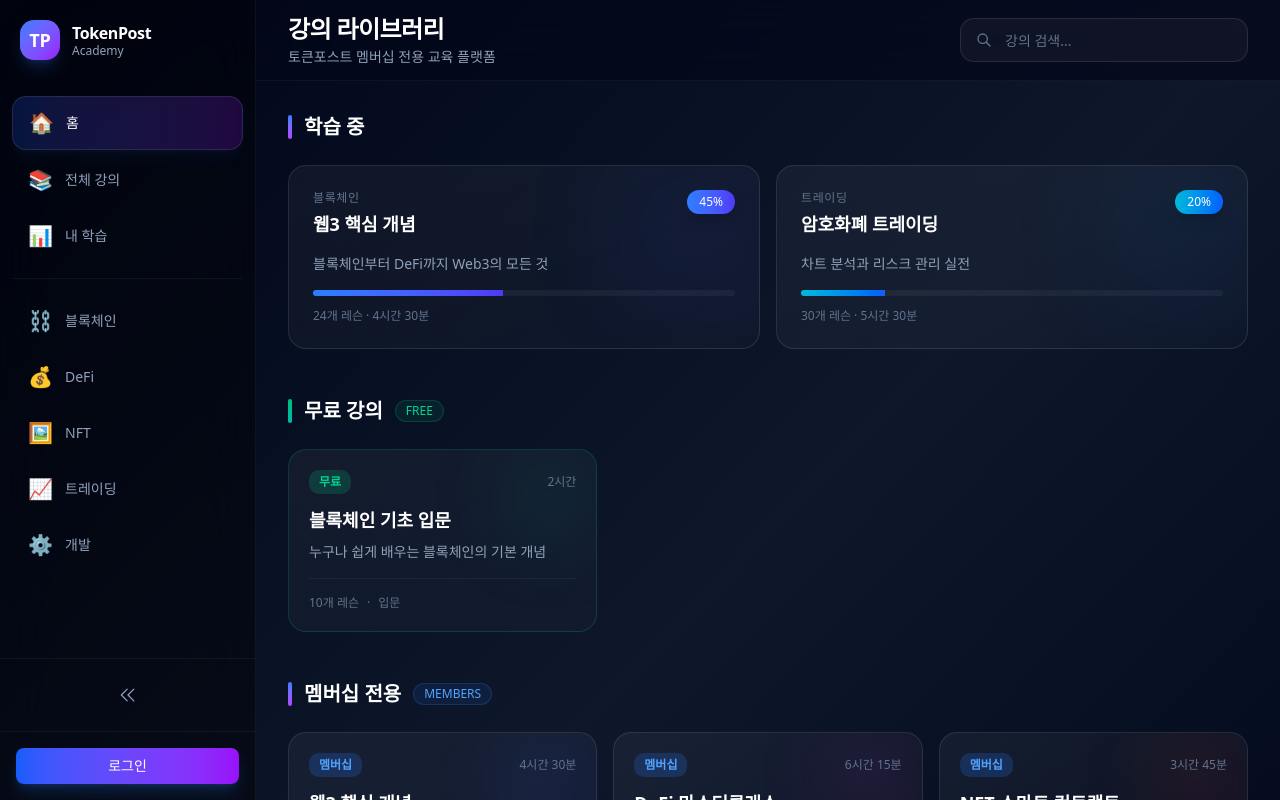
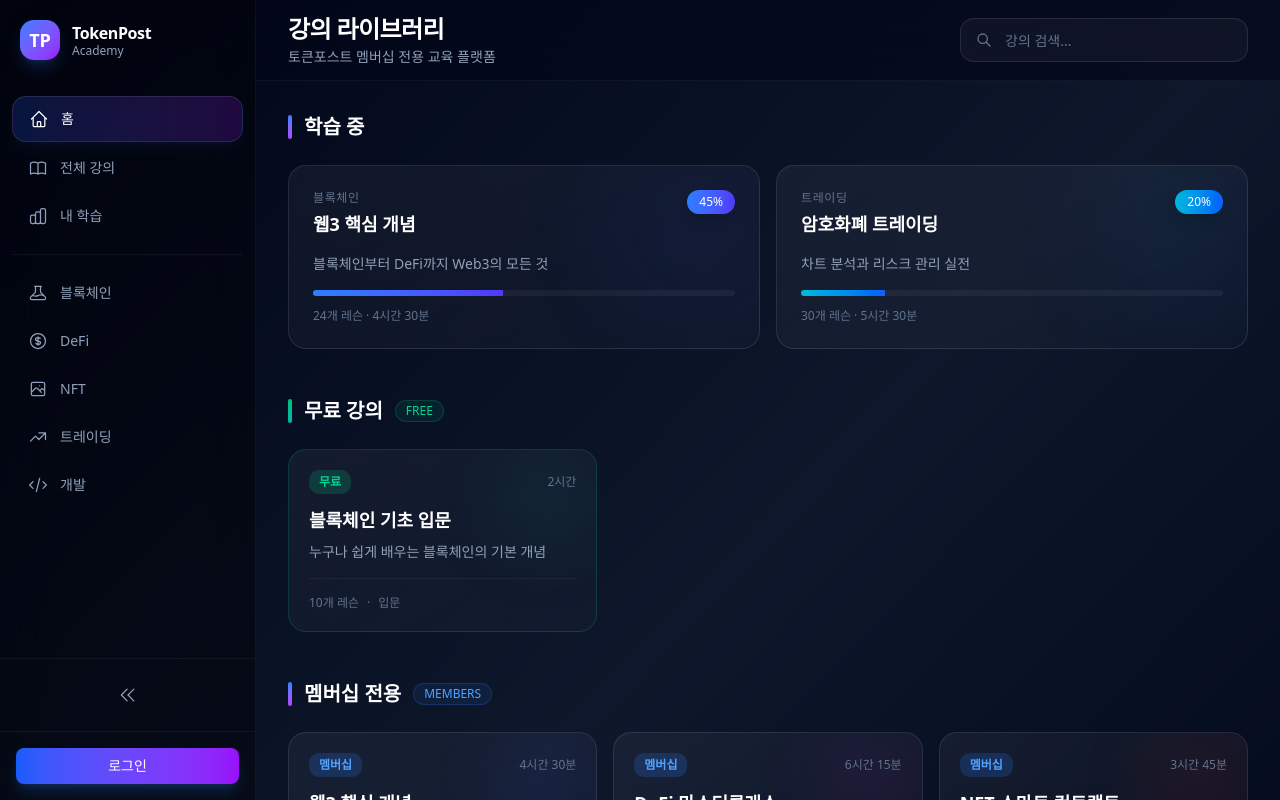
Before and after one commit to tpjustin0001/tokenpost_academy, a Next.js app: page / in a window 1280 px wide. Shown: the top 800 px of the page. Built offline with nearby package versions, Linux system fonts and the light colour scheme.

Commit message:
refactor: Replace emojis with SVG icons

```diff
--- a/src/app/page.tsx
+++ b/src/app/page.tsx
@@ -5,17 +5,61 @@ import { usePathname } from 'next/navigation'
 import { useState } from 'react'
 import { Button } from '@/components/ui/button'
 
+// SVG 아이콘 컴포넌트
+const Icons = {
+  home: (
+    <svg className="w-5 h-5" fill="none" stroke="currentColor" viewBox="0 0 24 24">
+      <path strokeLinecap="round" strokeLinejoin="round" strokeWidth={1.5} d="M3 12l2-2m0 0l7-7 7 7M5 10v10a1 1 0 001 1h3m10-11l2 2m-2-2v10a1 1 0 01-1 1h-3m-6 0a1 1 0 001-1v-4a1 1 0 011-1h2a1 1 0 011 1v4a1 1 0 001 1m-6 0h6" />
+    </svg>
+  ),
+  courses: (
+    <svg className="w-5 h-5" fill="none" stroke="currentColor" viewBox="0 0 24 24">
+      <path strokeLinecap="round" strokeLinejoin="round" strokeWidth={1.5} d="M12 6.253v13m0-13C10.832 5.477 9.246 5 7.5 5S4.168 5.477 3 6.253v13C4.168 18.477 5.754 18 7.5 18s3.332.477 4.5 1.253m0-13C13.168 5.477 14.754 5 16.5 5c1.747 0 3.332.477 4.5 1.253v13C19.832 18.477 18.247 18 16.5 18c-1.746 0-3.332.477-4.5 1.253" />
+    </svg>
+  ),
+  progress: (
+    <svg className="w-5 h-5" fill="none" stroke="currentColor" viewBox="0 0 24 24">
+      <path strokeLinecap="round" strokeLinejoin="round" strokeWidth={1.5} d="M9 19v-6a2 2 0 00-2-2H5a2 2 0 00-2 2v6a2 2 0 002 2h2a2 2 0 002-2zm0 0V9a2 2 0 012-2h2a2 2 0 012 2v10m-6 0a2 2 0 002 2h2a2 2 0 002-2m0 0V5a2 2 0 012-2h2a2 2 0 012 2v14a2 2 0 01-2 2h-2a2 2 0 01-2-2z" />
+    </svg>
+  ),
+  blockchain: (
+    <svg className="w-5 h-5" fill="none" stroke="currentColor" viewBox="0 0 24 24">
+      <path strokeLinecap="round" strokeLinejoin="round" strokeWidth={1.5} d="M19.428 15.428a2 2 0 00-1.022-.547l-2.387-.477a6 6 0 00-3.86.517l-.318.158a6 6 0 01-3.86.517L6.05 15.21a2 2 0 00-1.806.547M8 4h8l-1 1v5.172a2 2 0 00.586 1.414l5 5c1.26 1.26.367 3.414-1.415 3.414H4.828c-1.782 0-2.674-2.154-1.414-3.414l5-5A2 2 0 009 10.172V5L8 4z" />
+    </svg>
+  ),
+  defi: (
+    <svg className="w-5 h-5" fill="none" stroke="currentColor" viewBox="0 0 24 24">
+      <path strokeLinecap="round" strokeLinejoin="round" strokeWidth={1.5} d="M12 8c-1.657 0-3 .895-3 2s1.343 2 3 2 3 .895 3 2-1.343 2-3 2m0-8c1.11 0 2.08.402 2.599 1M12 8V7m0 1v8m0 0v1m0-1c-1.11 0-2.08-.402-2.599-1M21 12a9 9 0 11-18 0 9 9 0 0118 0z" />
+    </svg>
+  ),
+  nft: (
+    <svg className="w-5 h-5" fill="none" stroke="currentColor" viewBox="0 0 24 24">
+      <path strokeLinecap="round" strokeLinejoin="round" strokeWidth={1.5} d="M4 16l4.586-4.586a2 2 0 012.828 0L16 16m-2-2l1.586-1.586a2 2 0 012.828 0L20 14m-6-6h.01M6 20h12a2 2 0 002-2V6a2 2 0 00-2-2H6a2 2 0 00-2 2v12a2 2 0 002 2z" />
+    </svg>
+  ),
+  trading: (
+    <svg className="w-5 h-5" fill="none" stroke="currentColor" viewBox="0 0 24 24">
+      <path strokeLinecap="round" strokeLinejoin="round" strokeWidth={1.5} d="M13 7h8m0 0v8m0-8l-8 8-4-4-6 6" />
+    </svg>
+  ),
+  dev: (
+    <svg className="w-5 h-5" fill="none" stroke="currentColor" viewBox="0 0 24 24">
+      <path strokeLinecap="round" strokeLinejoin="round" strokeWidth={1.5} d="M10 20l4-16m4 4l4 4-4 4M6 16l-4-4 4-4" />
+    </svg>
+  ),
+}
+
 // 사이드바 메뉴
 const SIDEBAR_MENU = [
-  { icon: '🏠', label: '홈', href: '/' },
-  { icon: '📚', label: '전체 강의', href: '/courses' },
-  { icon: '📊', label: '내 학습', href: '/my-courses' },
+  { icon: Icons.home, label: '홈', href: '/' },
+  { icon: Icons.courses, label: '전체 강의', href: '/courses' },
+  { icon: Icons.progress, label: '내 학습', href: '/my-courses' },
   { type: 'divider' },
-  { icon: '⛓️', label: '블록체인', href: '/category/blockchain' },
-  { icon: '💰', label: 'DeFi', href: '/category/defi' },
-  { icon: '🖼️', label: 'NFT', href: '/category/nft' },
-  { icon: '📈', label: '트레이딩', href: '/category/trading' },
-  { icon: '⚙️', label: '개발', href: '/category/development' },
+  { icon: Icons.blockchain, label: '블록체인', href: '/category/blockchain' },
+  { icon: Icons.defi, label: 'DeFi', href: '/category/defi' },
+  { icon: Icons.nft, label: 'NFT', href: '/category/nft' },
+  { icon: Icons.trading, label: '트레이딩', href: '/category/trading' },
+  { icon: Icons.dev, label: '개발', href: '/category/development' },
 ]
 
 const COURSES = [
@@ -153,7 +197,7 @@ export default function Home() {
                     : 'text-slate-400 hover:bg-white/5 hover:text-white'
                   } ${sidebarCollapsed ? 'justify-center px-3' : ''}`}
               >
-                <span className="text-xl">{item.icon}</span>
+                {item.icon}
                 {!sidebarCollapsed && <span className="text-sm font-medium">{item.label}</span>}
               </Link>
             )
@@ -328,7 +372,7 @@ export default function Home() {
               </div>
               <a href="https://www.tokenpost.kr/membership" target="_blank" rel="noopener noreferrer">
                 <Button size="lg" className="bg-white text-slate-900 hover:bg-slate-100 font-semibold px-8 shadow-xl shadow-white/10">
-                  멤버십 알아보기 →
+                  멤버십 알아보기
                 </Button>
               </a>
             </div>
```
